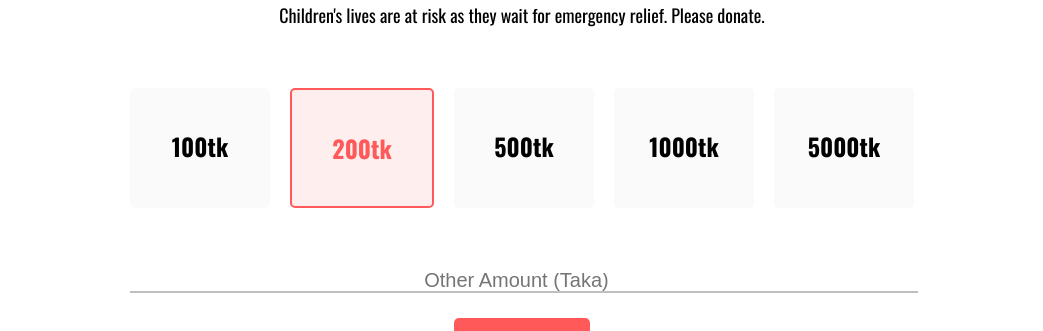
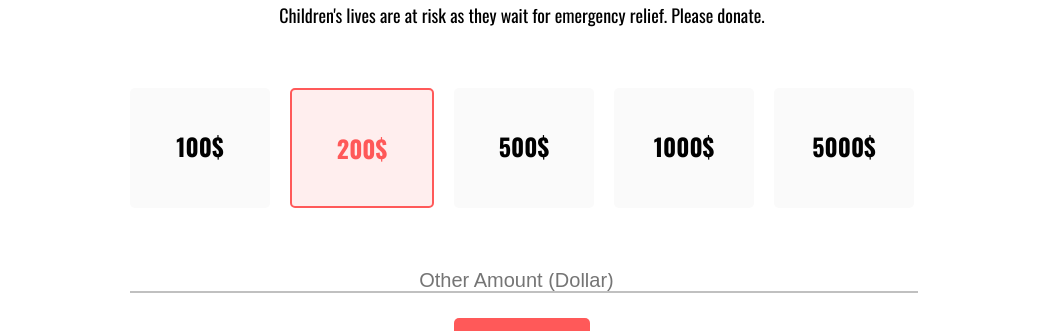
Before and after one commit to mohi14/donate-now, a plain HTML site: page index.html in a window 1280 px wide. Shown: the part 920-1251 px from the top of the page, without its empty margins (118-1161 px from the left). Drawn offline with nearby package versions, Linux system fonts and the light colour scheme; a web font is replaced by a local one.

Commit message:
html fix

```diff
--- a/index.html
+++ b/index.html
@@ -47,22 +47,22 @@
             </div>
             <div class="donate-amount">
                 <div class="amount">
-                    <h2>100tk</h2>
+                    <h2>100$</h2>
                 </div>
                 <div id="color-amount">
-                    <h2>200tk</h2>
+                    <h2>200$</h2>
                 </div>
                 <div class="amount">
-                    <h2>500tk</h2>
+                    <h2>500$</h2>
                 </div>
                 <div class="amount">
-                    <h2>1000tk</h2>
+                    <h2>1000$</h2>
                 </div>
                 <div class="amount">
-                    <h2>5000tk</h2>
+                    <h2>5000$</h2>
                 </div>
             </div>
-            <div id="donation-imput"> <input type="number" name="" id="" placeholder="Other Amount (Taka)"></div>
+            <div id="donation-imput"> <input type="number" name="" id="" placeholder="Other Amount (Dollar)"></div>
             <div class="button"> <a class="link-button" target="_blank" href="">Donate Now</a> </div>
 
         </div>
```
